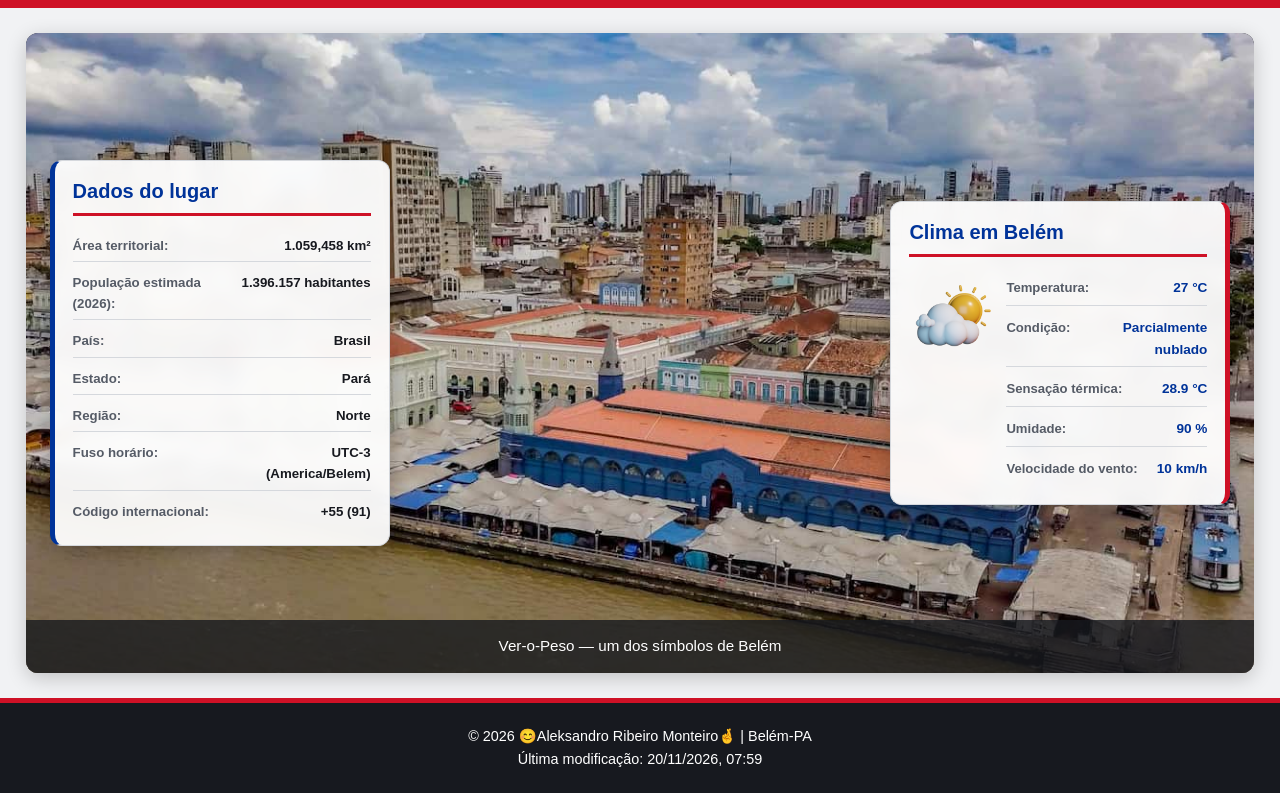
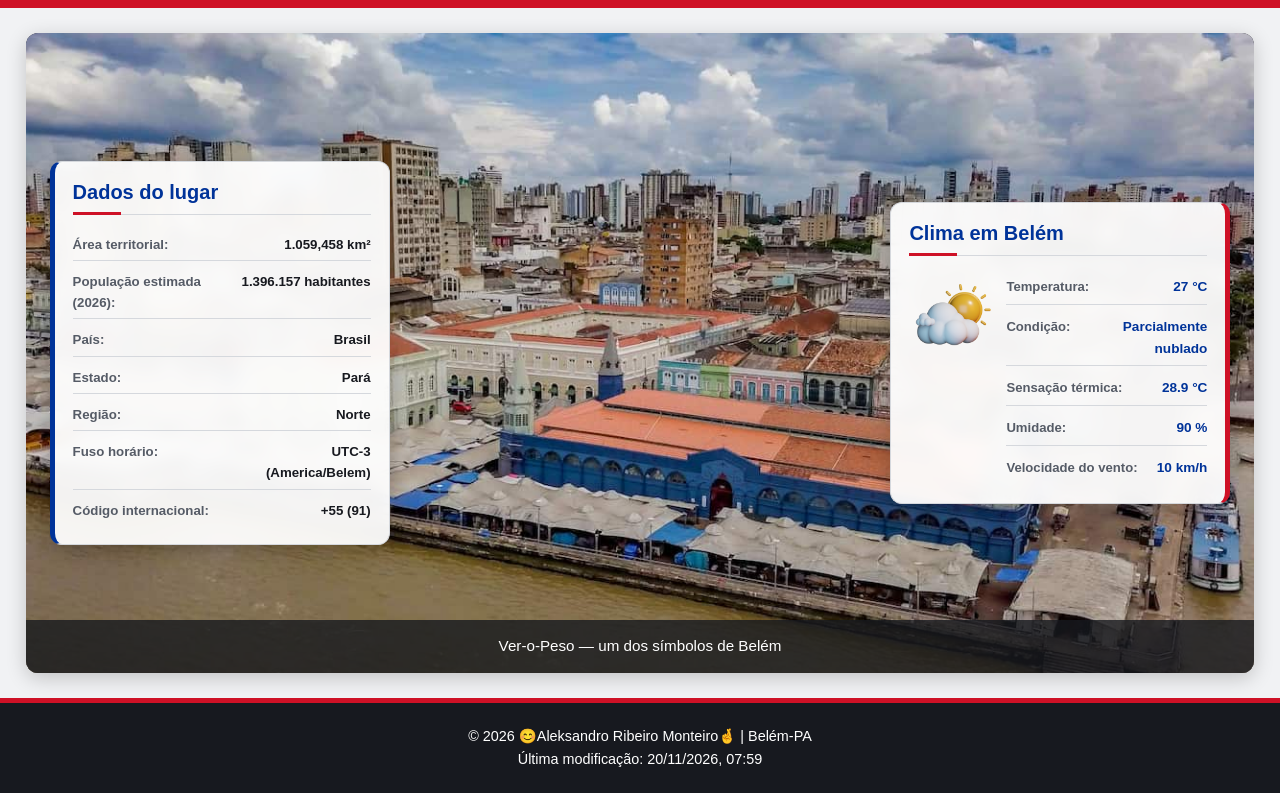
Before and after one commit to ribeiroaleksandro3110-debug/wdd131, a plain HTML site: page local.html in a window 1280 px wide. Shown: the part 95-888 px from the top of the page. Drawn offline with Linux system fonts and the light colour scheme.

Commit message:
ajuste do after

```diff
--- a/estilos/local.css
+++ b/estilos/local.css
@@ -126,11 +126,22 @@ h2 {
 }
 .data-card h2,
 .weather-card h2 {
+    position: relative;
     color: var(--azul);
     font-size: 1.25rem;
     margin-bottom: 14px;
     padding-bottom: 10px;
-    border-bottom: 3px solid var(--vermelho);
+    border-bottom: 1px solid var(--cinza);
+}
+.data-card h2::after,
+.weather-card h2::after {
+    position: absolute;
+    bottom: -1px;
+    left: 0;
+    width: 3rem;
+    height: 3px;
+    background-color: var(--vermelho);
+    content: "";
 }
 .data-card dl {
     display: flex;
```
